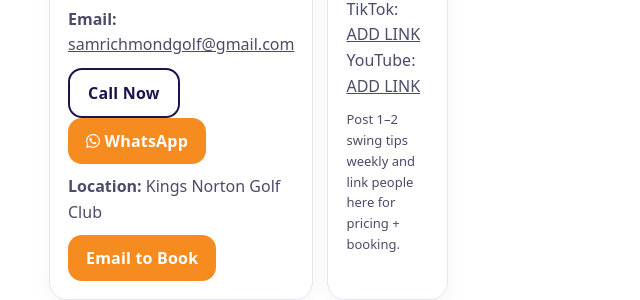
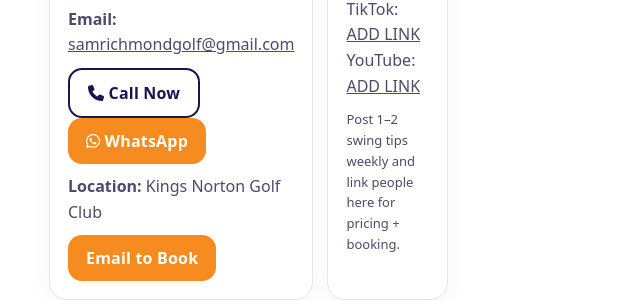
Before and after one commit to samrichmondgolf/samrichmondgolf.github.io, a plain HTML site: page index.html in a window 1280 px wide. Shown: the part 2762-3062 px from the top of the page, 101-741 px from the left. Drawn offline with Linux system fonts and the light colour scheme.

Commit message:
Update index.html

```diff
--- a/index.html
+++ b/index.html
@@ -214,7 +214,9 @@ Improve your ball-striking, short game, and scoring with simple, practical coach
 <h3>Contact</h3>
 <p><strong>WhatsApp:</strong> <a href="https://wa.me/447496323502">+44 07496 323502</a></p>
 <p><strong>Email:</strong> <a href="mailto:samrichmondgolf@gmail.com">samrichmondgolf@gmail.com</a></p>
-<a class="btn secondary" href="tel:+447496323502">Call Now</a>
+<a class="btn secondary" href="tel:+447496323502">
+  <i class="fa-solid fa-phone"></i> Call Now
+</a>
 <a class="btn whatsapp" href="https://wa.me/447496323502">
   <i class="fa-brands fa-whatsapp"></i> WhatsApp
 </a>
```
